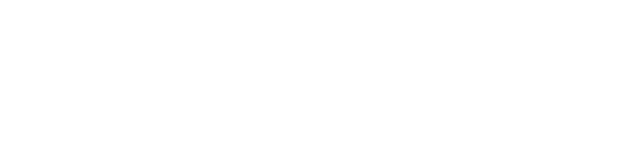
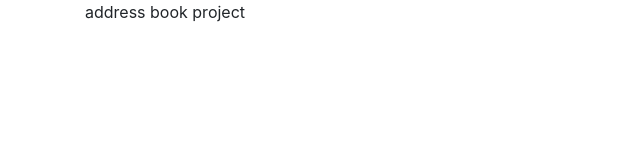
Before and after one commit to hubba180/address-book2, a plain HTML site: page index.html in a window 1280 px wide. Shown: the whole page, without its empty margins (0-640 px from the left). Drawn offline with Linux system fonts and the light colour scheme.

```diff
--- a/index.html
+++ b/index.html
@@ -10,6 +10,7 @@
   <body>
     <div class="container">
       <div id="display">
+        <p> address book project</p>
 
       </div>
 
```
